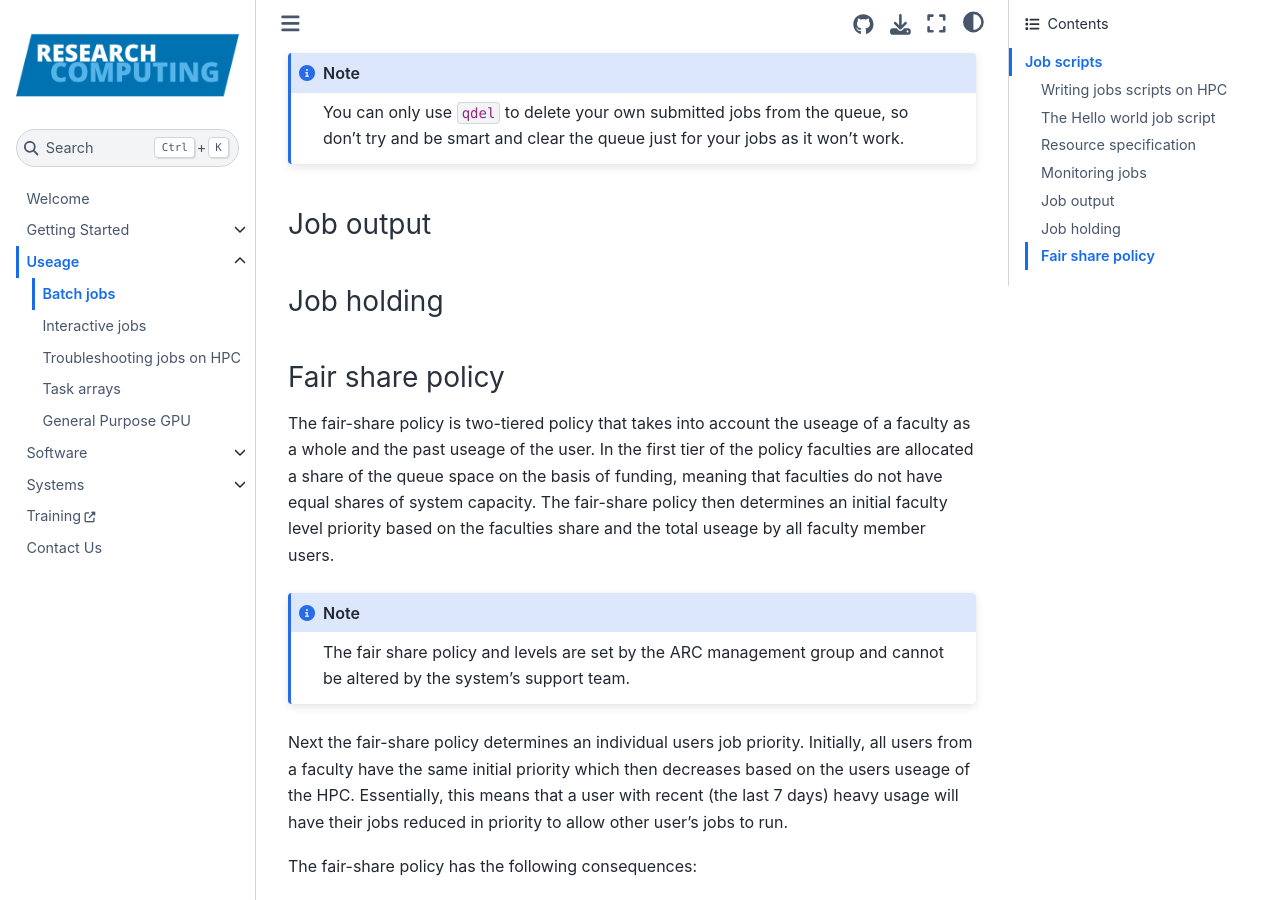
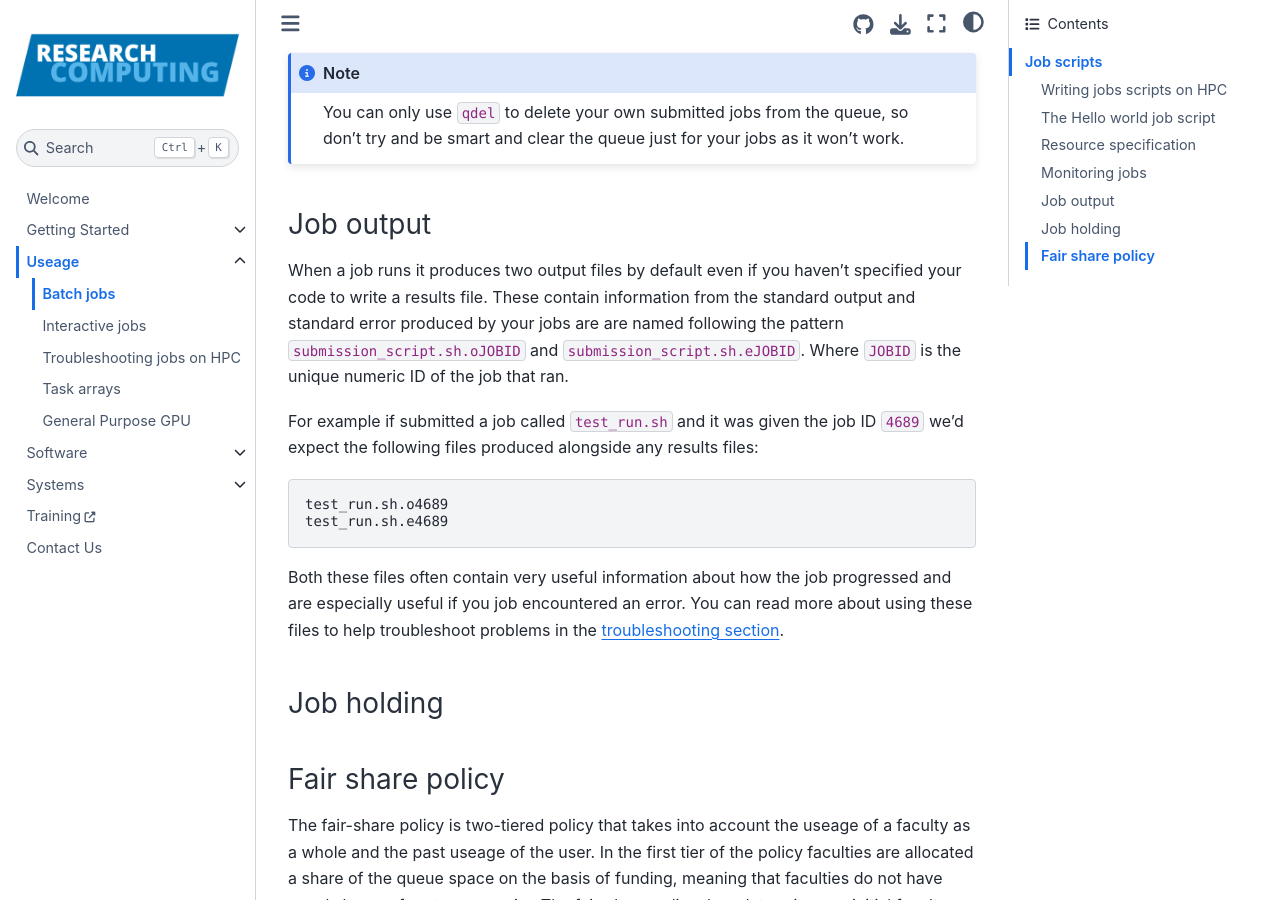
Before and after one commit to foqueiroz/arcdocs.github.io, a Jupyter Book: the page built from book/useage/batchjob.md, in a window 1280 px wide and 900 px high, scrolled down 3458 px. Built offline with Jupyter Book 1.0.4 settings and Sphinx 7.4.7 and the Sphinx Book theme 1.1.4, drawn with Linux system fonts in a browser that asks for light colours.

Commit message:
basics on job outputs

````diff
--- a/book/useage/batchjob.md
+++ b/book/useage/batchjob.md
@@ -123,6 +123,17 @@ You can only use `qdel` to delete your own submitted jobs from the queue, so don
 
 ### Job output
 
+When a job runs it produces two output files by default even if you haven't specified your code to write a results file. These contain information from the standard output and standard error produced by your jobs are are named following the pattern `submission_script.sh.oJOBID` and `submission_script.sh.eJOBID`. Where `JOBID` is the unique numeric ID of the job that ran.
+
+For example if submitted a job called `test_run.sh` and it was given the job ID `4689` we'd expect the following files produced alongside any results files:
+
+```bash
+test_run.sh.o4689
+test_run.sh.e4689
+```
+
+Both these files often contain very useful information about how the job progressed and are especially useful if you job encountered an error. You can read more about using these files to help troubleshoot problems in the [troubleshooting section](./troubleshooting).
+
 ### Job holding
 
 ### Fair share policy
````
